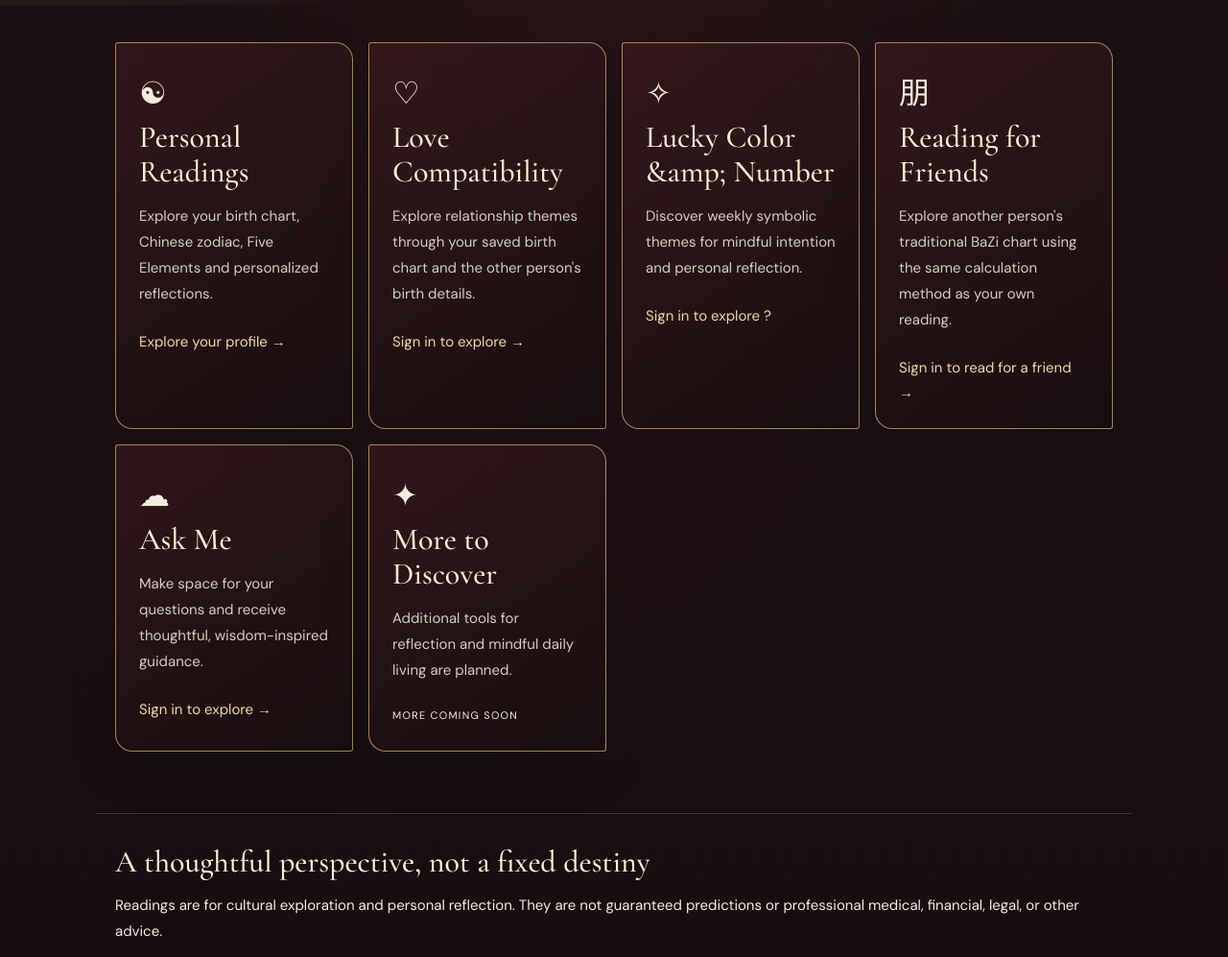
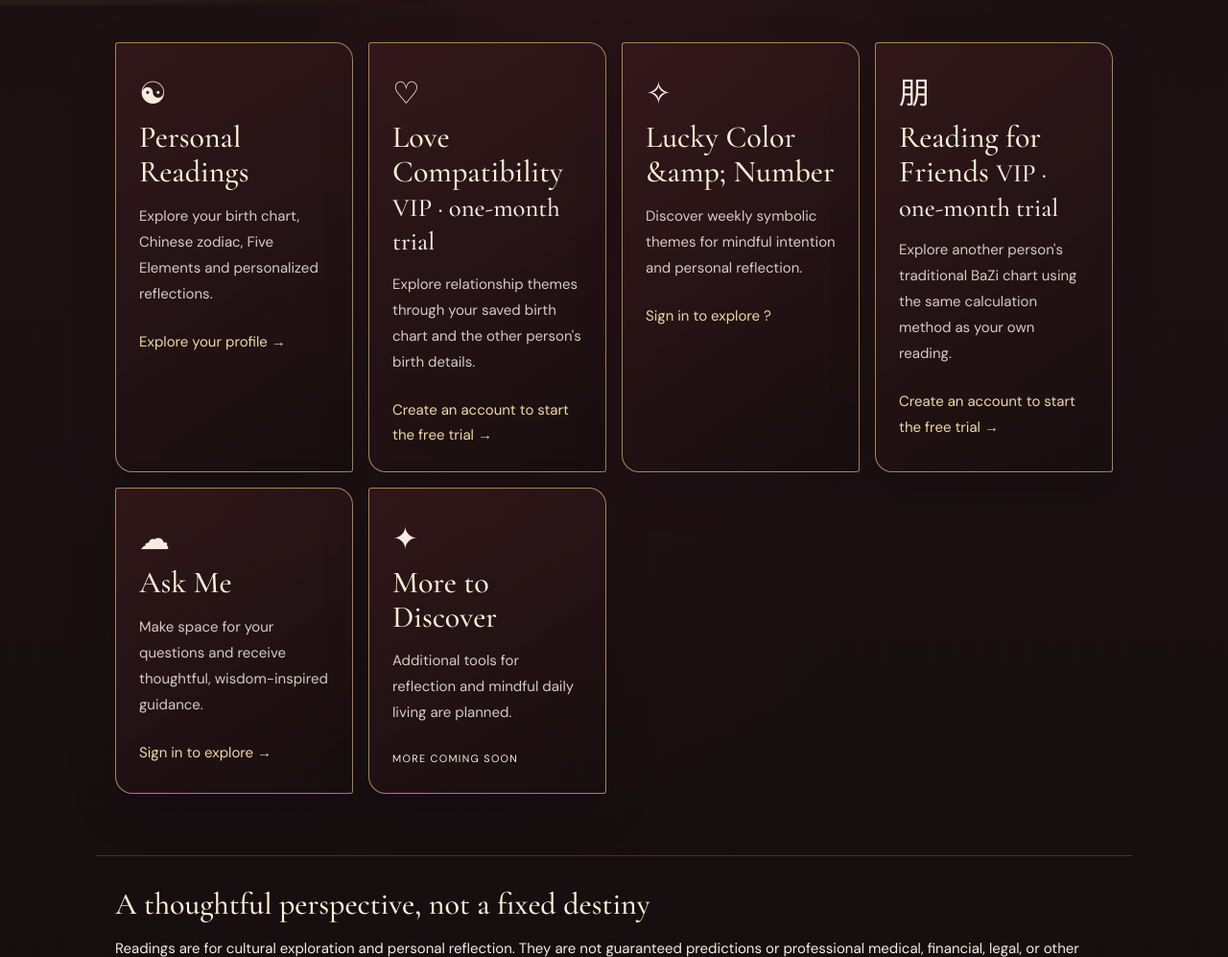
Before and after one commit to elenavance/spiritual-wisdom-app, a Django app: page /features/ in a window 1280 px wide. Shown: the part 795-1792 px from the top of the page at 96% size. Run offline with Django 5.2, Linux system fonts and the light colour scheme.

Commit message:
Explain which features the VIP trial unlocks

```diff
--- a/templates/features.html
+++ b/templates/features.html
@@ -19,12 +19,14 @@
 
     <article class="feature-card">
       <span class="feature-symbol">♡</span>
-      <h3>{{ app_copy.love_compatibility }}</h3>
+      <h3>{{ app_copy.love_compatibility }} <small>VIP · one-month trial</small></h3>
       <p>{{ app_copy.love_compatibility_copy }}</p>
-      {% if user.is_authenticated %}
+      {% if user.is_authenticated and vip_active %}
         <a href="{% url 'readings:love_compatibility' %}">{{ app_copy.explore_compatibility }} →</a>
+      {% elif user.is_authenticated %}
+        <a href="{% url 'profiles:vip' %}">Start your free one-month VIP trial →</a>
       {% else %}
-        <a href="{% url 'accounts:login' %}?next={% url 'readings:love_compatibility' %}">{{ app_copy.sign_in_explore }} →</a>
+        <a href="{% url 'accounts:signup' %}">Create an account to start the free trial →</a>
       {% endif %}
     </article>
 
@@ -41,12 +43,14 @@
 
     <article class="feature-card">
       <span class="feature-symbol">朋</span>
-      <h3>{{ app_copy.reading_friends }}</h3>
+      <h3>{{ app_copy.reading_friends }} <small>VIP · one-month trial</small></h3>
       <p>{{ app_copy.reading_friends_copy }}</p>
-      {% if user.is_authenticated %}
+      {% if user.is_authenticated and vip_active %}
         <a href="{% url 'readings:test_another_person' %}">{{ app_copy.read_for_friend }} →</a>
+      {% elif user.is_authenticated %}
+        <a href="{% url 'profiles:vip' %}">Start your free one-month VIP trial →</a>
       {% else %}
-        <a href="{% url 'accounts:login' %}?next={% url 'readings:test_another_person' %}">{{ app_copy.sign_in_friend }} →</a>
+        <a href="{% url 'accounts:signup' %}">Create an account to start the free trial →</a>
       {% endif %}
     </article>
 
```
